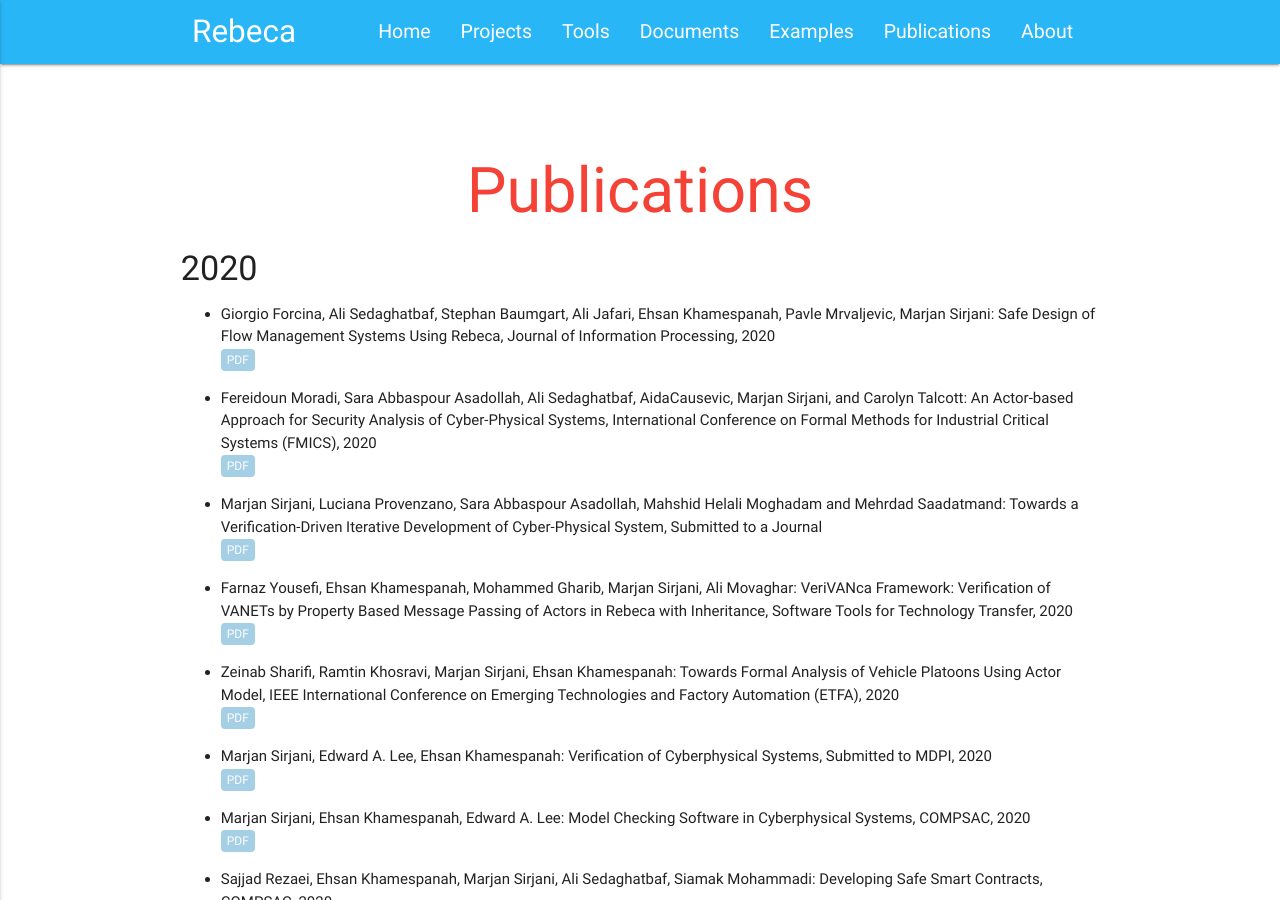
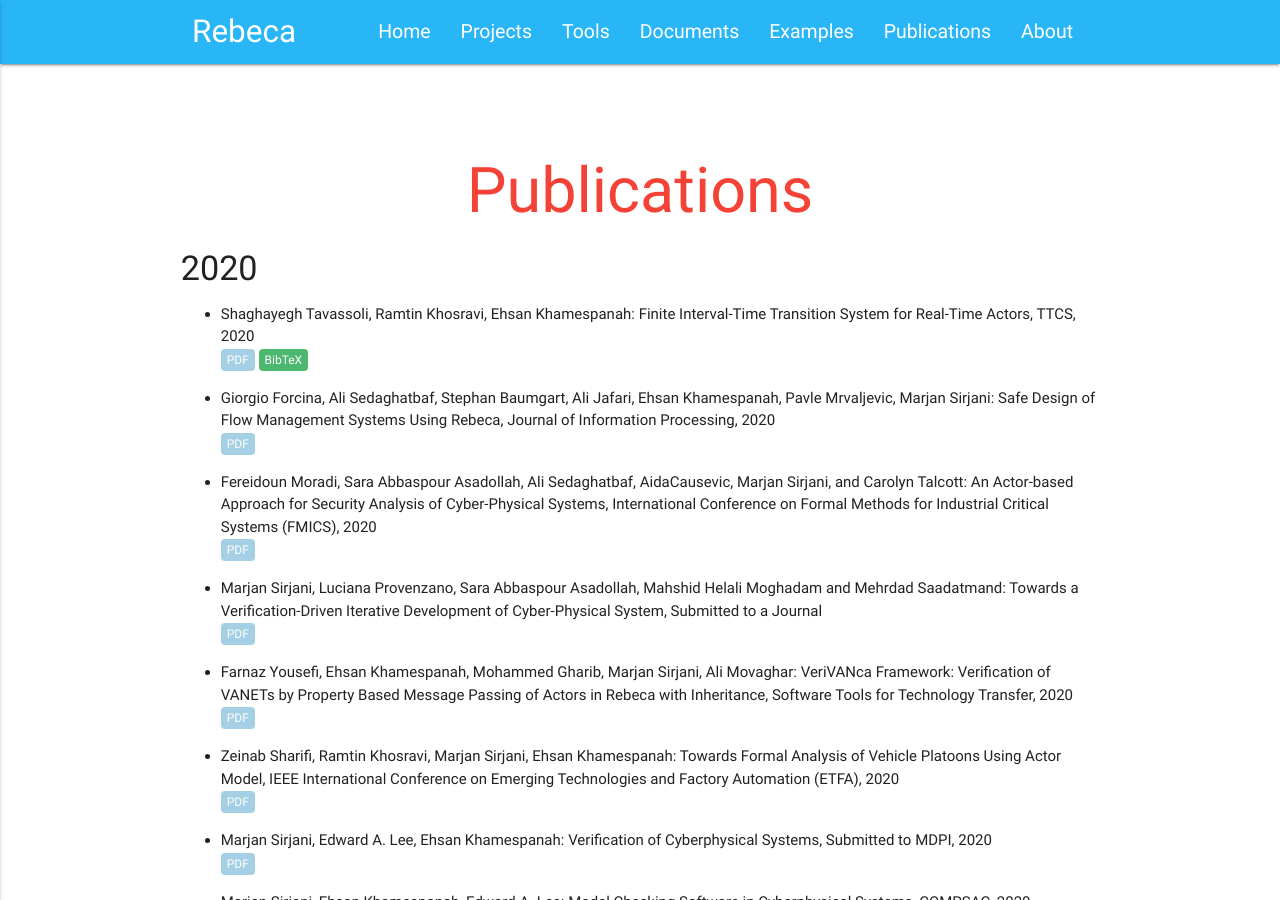
Before and after one commit to rebeca-lang/rebeca-lang.github.io, a Jekyll site: the page built from publications.md, in a window 1280 px wide and 900 px high. Built offline with Jekyll 4.4.1, drawn with Linux system fonts in a browser that asks for light colours.

Commit message:
The publication of Time-Interval Rebeca is added to the publication page.

```diff
--- a/publications.md
+++ b/publications.md
@@ -6,6 +6,11 @@ redirect_from: "/wiki/pmwiki.php/Rebeca/Publications"
 ---
 
 #### 2020
+- Shaghayegh Tavassoli, Ramtin Khosravi, Ehsan Khamespanah: Finite Interval-Time Transition System for Real-Time Actors, TTCS, 2020
+\\
+<a class="link link_pdf" href="/assets/papers/2020/Finite-Interval-Time-Transition-System-for-Real-Time-Actors.pdf">PDF</a>
+<a class="link link_bibtex" href="https://dblp.org/rec/conf/ttcs/TavassoliKK20.html?view=bibtex">BibTeX</a>
+
 - Giorgio Forcina, Ali Sedaghatbaf, Stephan Baumgart, Ali Jafari, Ehsan Khamespanah, Pavle Mrvaljevic, Marjan Sirjani: Safe Design of Flow Management Systems Using Rebeca, Journal of Information Processing, 2020
 \\
 <a class="link link_pdf" href="/assets/papers/2020/Safe-Design-of-Flow-Management-Systems-Using-Rebeca.pdf">PDF</a>
```
Also changed, not shown: 1 other file.
